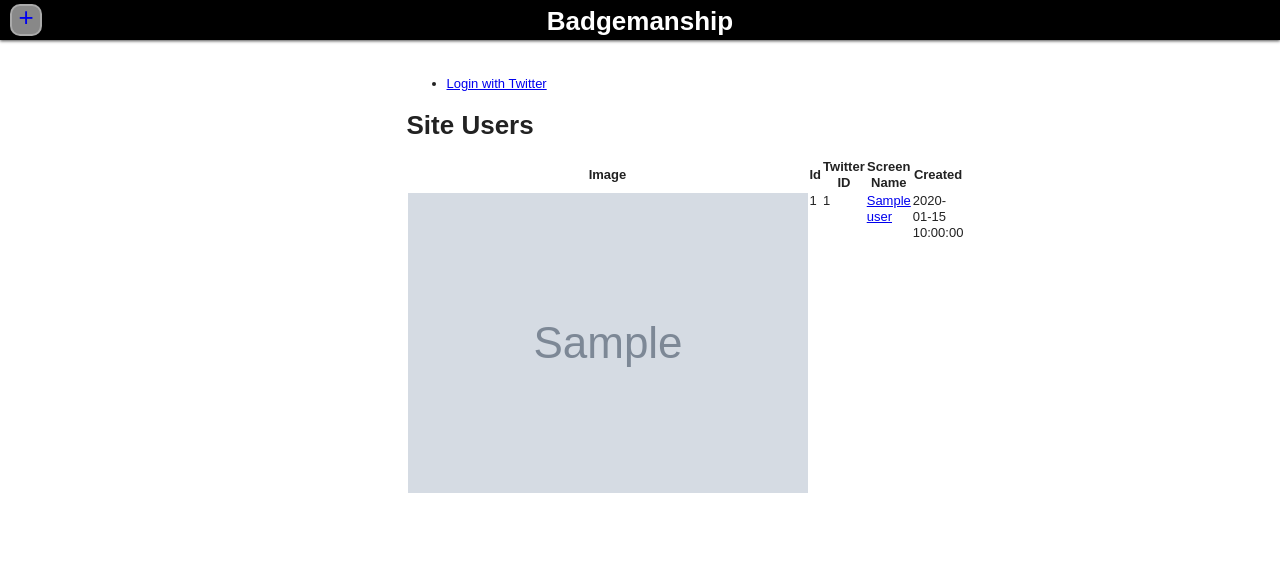
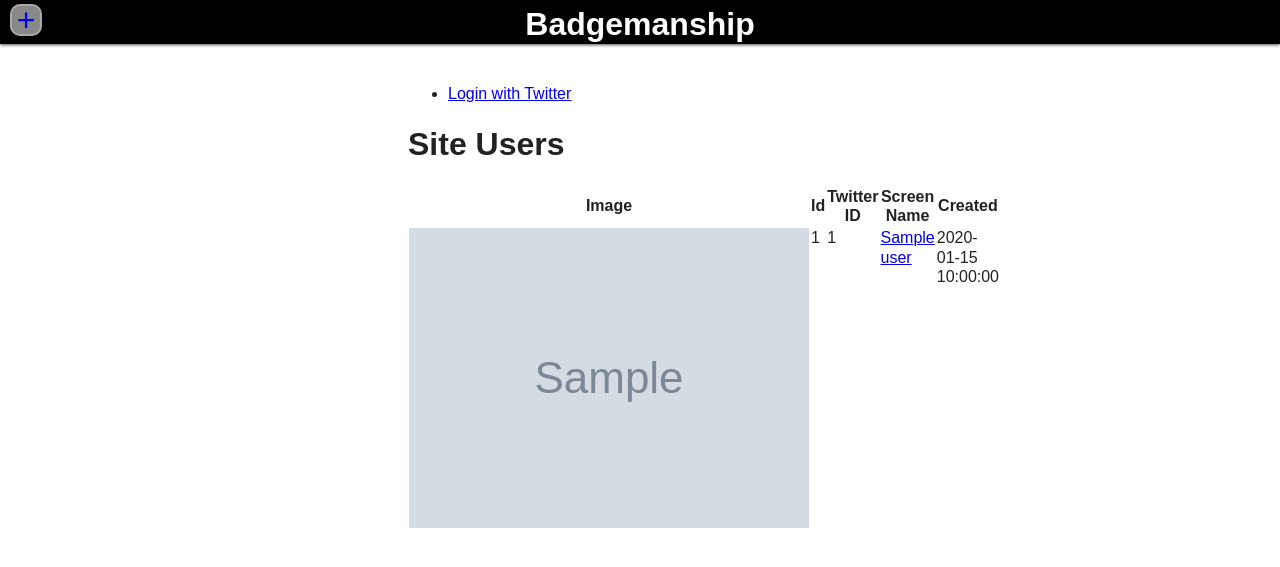
Before and after one commit to bensheldon/badgemanship, a CakePHP app: the page made by app/View/Users/index.ctp in a window 1280 px wide. Shown: the top 567 px of the page. Run offline with PHP 8.4 and a stand-in for CakePHP, Linux system fonts and the light colour scheme; the template is opened without the code that fills it: most values are stand-ins (such as "Sample title", 1, 10 or a date in 2020); grey boxes marked "Sample" are stand-in pictures; data that the repository does not hold is empty; some libraries are stand-ins or nearby versions.

Commit message:
Increased base font size

```diff
--- a/app/webroot/css/style.css
+++ b/app/webroot/css/style.css
@@ -37,7 +37,7 @@
 
 html { font-size: 100%; overflow-y: scroll; -webkit-text-size-adjust: 100%; -ms-text-size-adjust: 100%; }
 
-body { margin: 0; font-size: 13px; line-height: 1.231; }
+body { margin: 0; font-size: 16px; line-height: 1.231; }
 
 body, button, input, select, textarea { font-family: sans-serif; color: #222; }
 
@@ -307,7 +307,7 @@
 }
 
 article.activity footer img {
-  height: 1.5em;
+  height: 1.25em;
   vertical-align: text-top;
   margin-right: .5em;
 }
```
